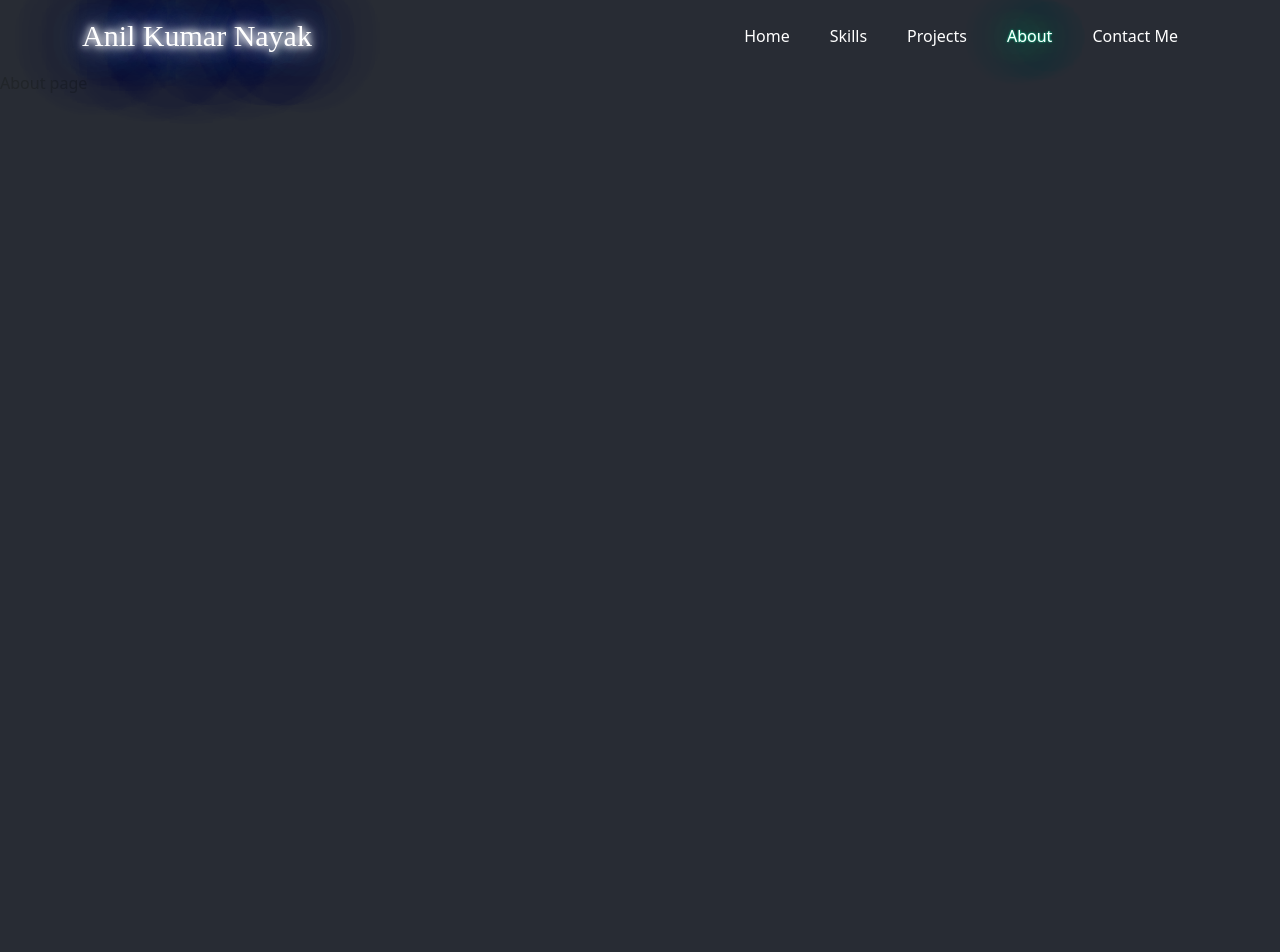
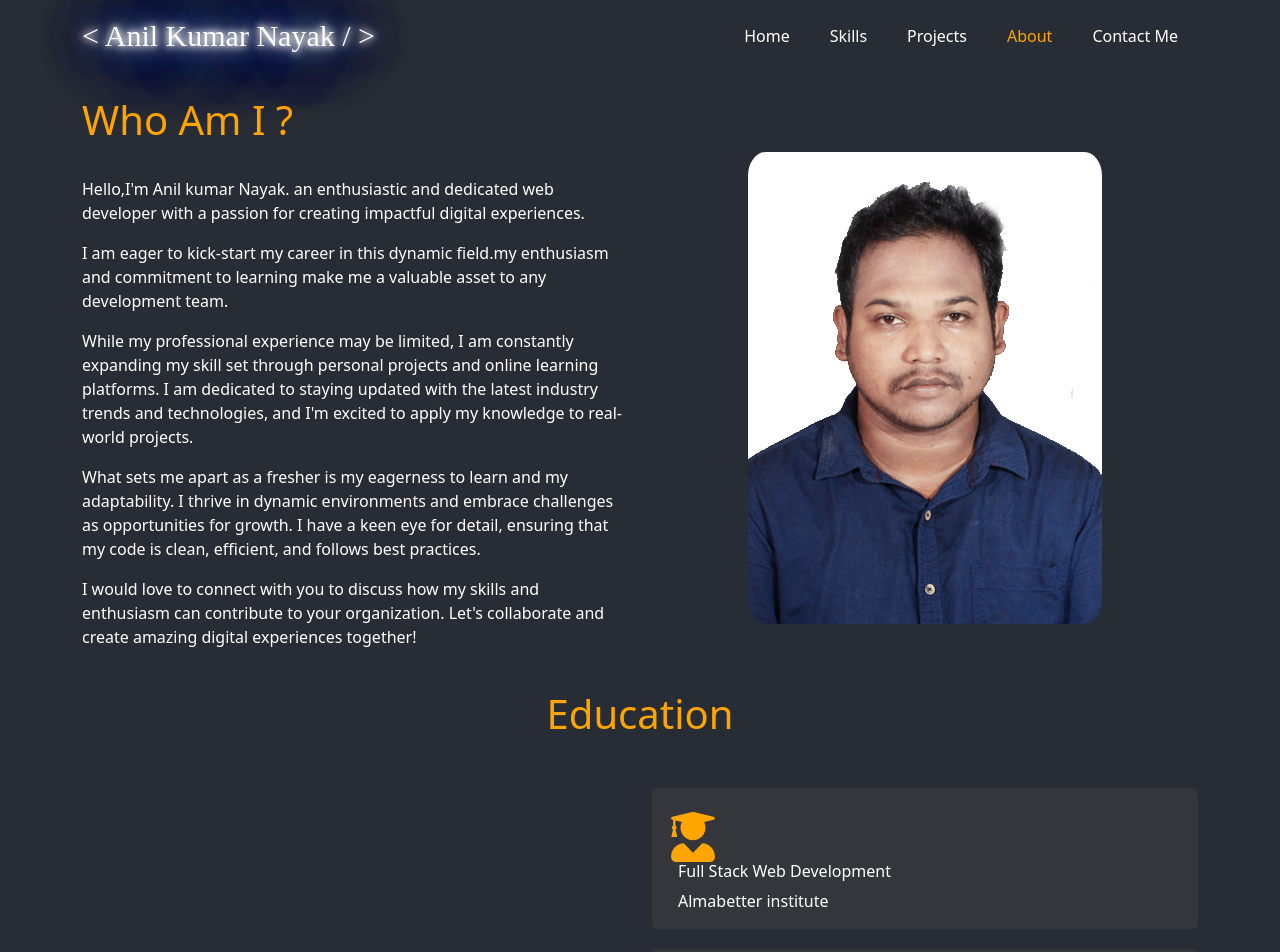
Before and after one commit to anil639/portfolio, a React (Create React App) app: page /about in a window 1280 px wide. Shown: the top 952 px of the page. Before the commit the page ends 800 px from the top, so only its background shows below. Built offline with nearby package versions, Linux system fonts and the light colour scheme.

Commit message:
About page updated.

```diff
--- a/src/components/About/About.css
+++ b/src/components/About/About.css
@@ -0,0 +1,35 @@
+.about_heading{
+    margin-top: 25px;
+    color: orange;
+}
+.about_mes{
+    margin-top: 25px;
+    color: white;
+}
+.about_img{
+    display: flex;
+    margin-left: auto;
+    margin-right: auto;
+    border-radius: 5%;
+
+}
+.about_heading_1{
+    text-align: center;
+    color: orange;
+    margin-top: 25px;
+    margin-bottom: 50px;
+}
+.about_card{
+    background-color:#34363b;
+    border: 0px;
+    color: white;
+}
+.gra_icon{
+    display: table;
+    position: relative;
+}
+.card_mes{
+    display: block;
+    display: table;
+    margin-left: 10px;
+}
--- a/src/components/About/About.js
+++ b/src/components/About/About.js
@@ -1,8 +1,44 @@
 import React from 'react'
 import './About.css'
+import Container from 'react-bootstrap/Container'
+import Row from 'react-bootstrap/Row';
+import Col from 'react-bootstrap/Col';
+import passport from './images/passport.JPG';
+import AboutCard from './AboutCard';
+import AboutData from './AboutData';
+
 const About = () => {
     return (
-        <div>About page</div>
+        <div>
+            <Container>
+                <h1 className='about_heading'>Who Am I ?</h1>
+                <Row>
+                    <Col xs={12} md={6}>
+                        <div className='about_mes'>
+                            <p >Hello,I'm Anil kumar Nayak. an enthusiastic and dedicated web developer with a passion for creating impactful digital experiences.</p>
+                            <p> I am eager to kick-start my career in this dynamic field.my enthusiasm and commitment to learning make me a valuable asset to any development team.</p>
+                            <p>While my professional experience may be limited, I am constantly expanding my skill set through personal projects and online learning platforms. I am dedicated to staying updated with the latest industry trends and technologies, and I'm excited to apply my knowledge to real-world projects.</p>
+                            <p>What sets me apart as a fresher is my eagerness to learn and my adaptability. I thrive in dynamic environments and embrace challenges as opportunities for growth. I have a keen eye for detail, ensuring that my code is clean, efficient, and follows best practices.</p>
+                            <p>I would love to connect with you to discuss how my skills and enthusiasm can contribute to your organization. Let's collaborate and create amazing digital experiences together!</p>
+                        </div>
+                    </Col>
+                    <Col xs={12} md={6}>
+                        <div >
+                            <img className='about_img' src={passport} alt="img" />
+                        </div>
+                    </Col>
+                </Row>
+                <h1 className='about_heading_1'>Education</h1>
+                <Row>
+                    <Col xs={12} md={6}>
+
+                    </Col>
+                    <Col xs={12} md={6}>
+                        <AboutCard data={AboutData} />
+                    </Col>
+                </Row>
+            </Container>
+        </div>
     )
 }
 
--- /dev/null
+++ b/src/components/About/AboutCard.js
@@ -0,0 +1,31 @@
+import React from 'react'
+import Card from 'react-bootstrap/Card'
+import { FaUserGraduate } from "react-icons/fa";
+const AboutCard = (props) => {
+    return (
+
+        <div>
+            {props.data.map((value) => (
+                <div style={{ marginBottom: '20px' }}>
+                    <Card className='about_card'>
+                        <Card.Title>
+
+
+                        </Card.Title>
+                        <Card.Body>
+                            <div className='gra_icon'>
+                                <FaUserGraduate size={50} style={{ color: "orange" }} />
+                                <h6 className='card_mes'>{value.about}</h6>
+                                <span className='card_mes'>{value.name}</span>
+                            </div>
+                        </Card.Body>
+                    </Card>
+                </div>
+            ))
+            }
+        </div>
+
+    )
+}
+
+export default AboutCard
--- /dev/null
+++ b/src/components/About/AboutData.js
@@ -0,0 +1,20 @@
+const AboutData = [
+    {
+        name: 'Almabetter institute',
+        about: 'Full Stack Web Development'
+    },
+    {
+        name: 'Bhubaneswar Engineering College,Bhubaneswar,Odisha',
+        about: 'Mechanical Engineering'
+    },
+    {
+        name: 'Swami Vivekananda Memorial college,Jagatsinghpur,Odisha',
+        about: '+2 Science'
+    },
+    {
+        name: 'Sri Aurobindo Purnanga Shikshya Kendra,Damonjodi,Odisha',
+        about: 'HSE'
+    },
+]
+
+export default AboutData
--- a/src/components/NavigationBar/navigationbar.css
+++ b/src/components/NavigationBar/navigationbar.css
@@ -1,22 +1,7 @@
-/* .name{
-  font-family: ink free;
-  color: #fff;
-  text-shadow:
-      0 0 7px #fff,
-      0 0 10px #fff,
-      0 0 21px #fff,
-      0 0 42px #5271ff,
-      0 0 82px #5271ff,
-      0 0 92px #5271ff,
-      0 0 102px #5271ff,
-      0 0 151px #5271ff;
-} */
-
-/* navbar */
 .name{
     animation: flicker 1.5s infinite alternate !important;
     color: #fff;
-    font-family: cursive;
+    font-family: ink free;
     font-size: 30px !important;
   }
   @keyframes flicker {
@@ -43,10 +28,6 @@
     margin-left: 12px;
     margin-right: 12px;
   }
-  /* .nav-item:hover{
-    animation: flicker 1.5s infinite alternate;
-  } */
-
   .navigation-icon{
     color: white;
   }
@@ -54,13 +35,5 @@
   color: white;
 }
 .active{
-  /* color: #5271ff !important; */
-  /* animation: flicker 1.5s infinite alternate; */
-  color: #fff;
-  text-shadow:
-    0 0 2px #0fa,
-    0 0 42px #0fa,
-    0 0 52px #0fa,
-    0 0 62px #0fa,
-    0 0 111px #0fa;
+    color: orange!important;
 }
--- a/src/components/NavigationBar/navigationbar.js
+++ b/src/components/NavigationBar/navigationbar.js
@@ -8,7 +8,7 @@ const NavigationBar = () => {
         <div>
             <nav className="navbar navbar-expand-lg navbar-dark text-white  ">
                 <div className='container'>
-                    <NavLink className="navbar-brand" to="/portfolio"><span className='name'>Anil Kumar Nayak </span></NavLink>
+                    <NavLink className="navbar-brand" to="/portfolio"><span className='name'>&lt; Anil Kumar Nayak &#47; &gt;</span></NavLink>
                     <button className="navbar-toggler" type="button" data-toggle="collapse" data-target="#navbarSupportedContent" aria-controls="navbarSupportedContent" aria-expanded="false" aria-label="Toggle navigation">
                         <span className='navigation-icon'>
                             <BsList />
--- a/src/components/home/Home.css
+++ b/src/components/home/Home.css
@@ -48,7 +48,7 @@
   display: flex;
 }
 .direction{
-  @media (max-width:600px){
+  @media (max-width:768px){
     display: flex;
     flex-direction: column-reverse;
   }
```
Also changed, not shown: src/components/About/images/passport.JPG (added), src/components/home/Home.js.
